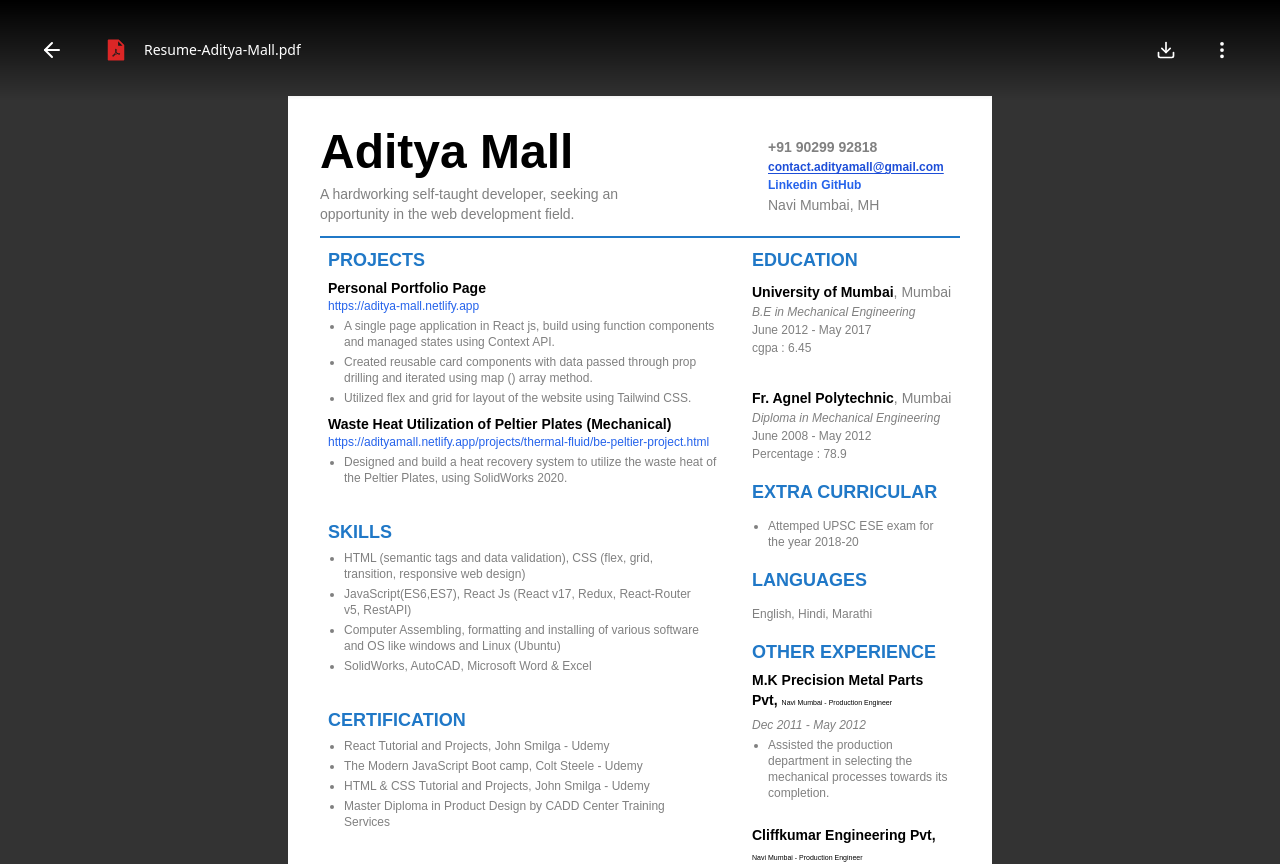
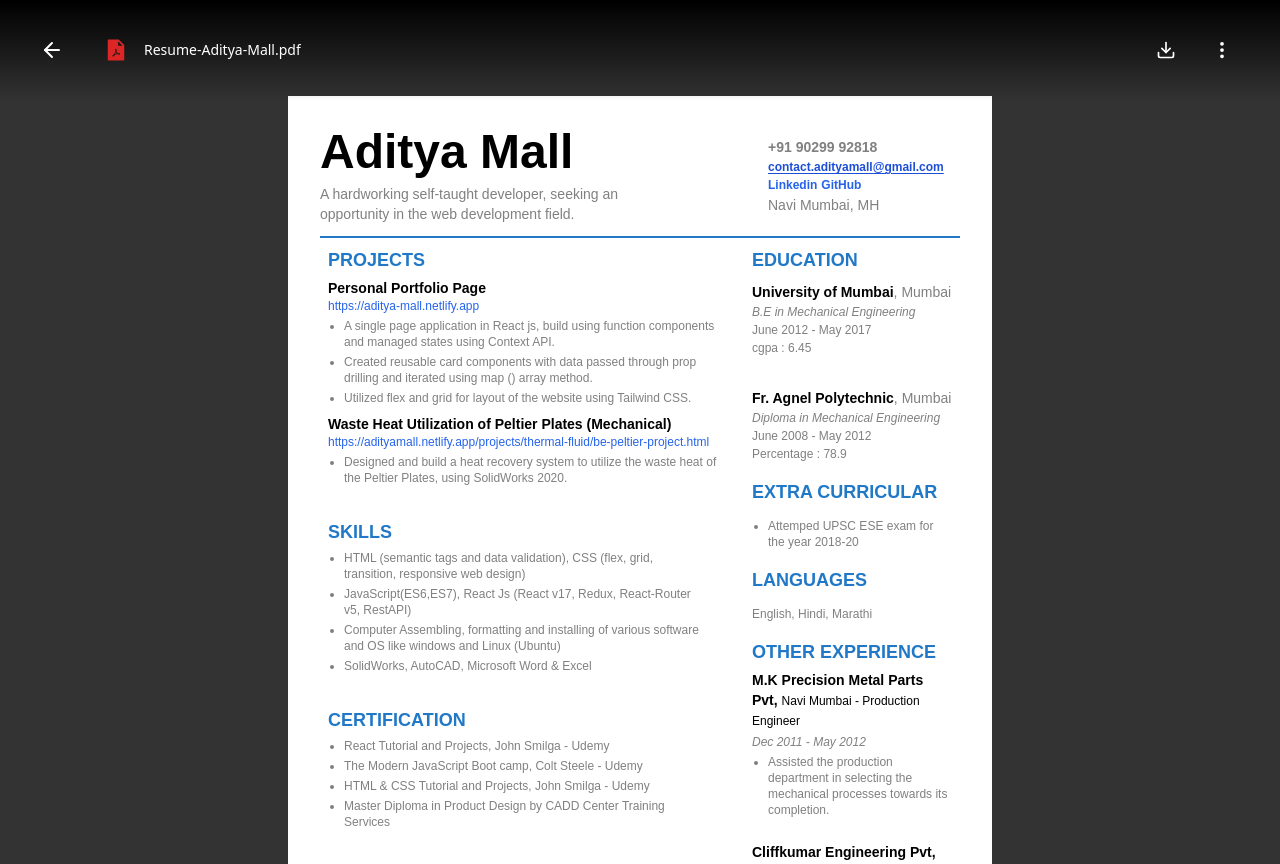
Before and after one commit to iamadityamall/resume-app, a React (Create React App) app: page / in a window 1280 px wide. Shown: the top 864 px of the page. Built offline with nearby package versions, Linux system fonts and the light colour scheme.

Commit message:
updated font size

```diff
--- a/src/components/MainContent.jsx
+++ b/src/components/MainContent.jsx
@@ -216,7 +216,7 @@ const MainContent = () => {
                     <article className="space-y-1" key={id}>
                       <h4 className="text-black font-bold text-[7px] xl:text-sm">
                         {`${company},`}{" "}
-                        <span className="font-normal text-[7px]">{`${location} - ${title}`}</span>
+                        <span className="font-normal text-[7px] xl:text-xs">{`${location} - ${title}`}</span>
                       </h4>
                       <p className="italic xl:text-xs text-[7px]">{year}</p>
                       <ul className="list-disc text-[7px] xl:text-xs space-y-1 ml-4">
```
